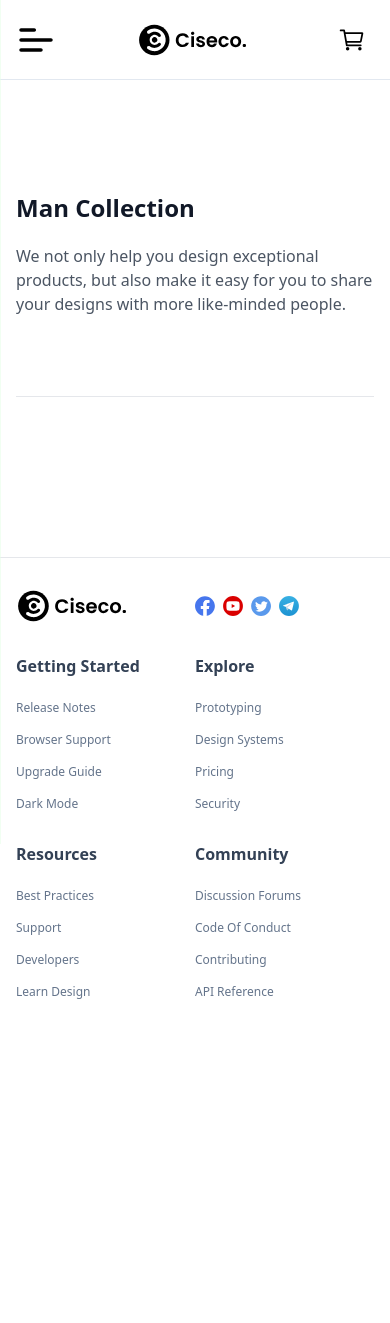
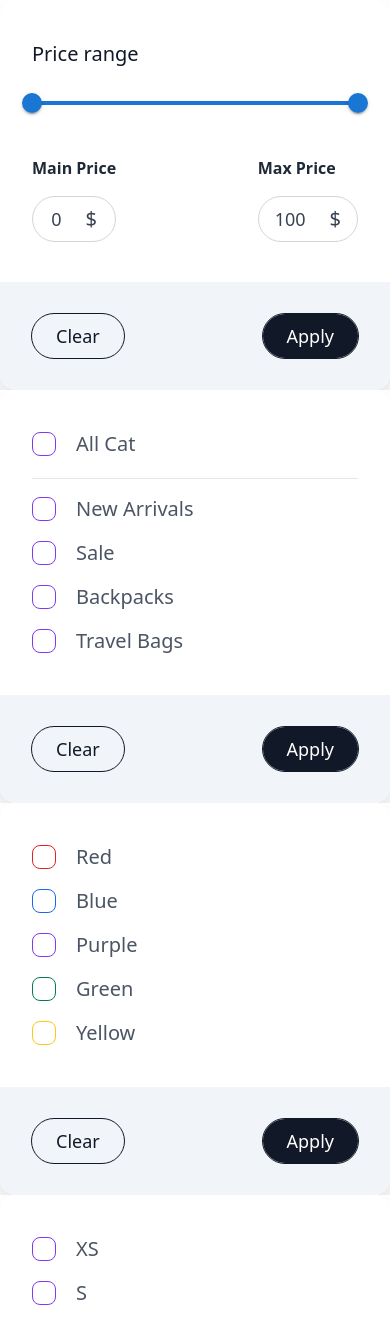
Before and after one commit to Abdallah-Sala7/store, a React (Create React App) app: page /product in a window 390 px wide. Shown: the top 1323 px of the page. Before the commit the page ends 1034 px from the top, so only its background shows below. Built offline with nearby package versions, Linux system fonts and the light colour scheme.

Commit message:
custom filter 4

```diff
--- a/src/components/product/Product.jsx
+++ b/src/components/product/Product.jsx
@@ -18,7 +18,6 @@ function Product() {
 
           <ProductFilter />
 
-
         </div>
       </header>
     </main>
--- a/src/components/product/productFilter.jsx
+++ b/src/components/product/productFilter.jsx
@@ -98,10 +98,11 @@ function ProductFilter() {
   }
 
   return (
-    <div className="hidden justify-between items-center md:flex ">
-      <div className="flex items-center gap-5">
-        <div className={`relative ${openRange ? '' : 'overflow-hidden'}`}>
-          <a href="#" onClick={handleOpenRange} className={`w-36 flex items-center justify-between py-2 px-4 border  rounded-full ${value[0] == 0 && value[1] == 100 ? 'border-gray-300' : 'bg-blue-50 border-blue-300'}`}>
+    <>
+      <div className=" absolute inset-0 z-50 bg-white w-full h-full flex justify-between items-center flex-wrap md:flex-nowrap md:static">
+        <div className="flex items-center flex-wrap  md:gap-5">
+          <div className={`relative w-full md:w-fit  ${openRange ? '' : 'overflow-hidden'}`}>
+            <a href="#" onClick={handleOpenRange} className={` hidden w-36 items-center justify-between py-2 px-4 border  rounded-full ${value[0] == 0 && value[1] == 100 ? 'border-gray-300' : 'bg-blue-50 border-blue-300'} md:flex `}>
               <img
                 src='./img/icons/filter/dollar-sign-solid.svg'
                 alt='filter price'
@@ -114,7 +115,7 @@ function ProductFilter() {
               </span>
             </a>
 
-          <div className={`absolute z-20 top-14 left-0 w-96 pt-10 bg-white rounded-2xl overflow-hidden shadow-2xl transition duration-500  ${openRange ? 'opacity-100 translate-y-0' : 'opacity-0 translate-y-5'}`}>
+            <div className={`static top-14 left-0 z-20 w-full pt-10 bg-white rounded-2xl overflow-hidden shadow-2xl transition duration-500 md:w-96  ${openRange ? 'md:opacity-100 md:translate-y-0' : 'md:opacity-0 md:translate-y-5'} md:absolute `}>
               <div className="px-8 mb-10">
                 <h2 className='text-xl font-medium first-letter:capitalize text-gray-900 mb-5 whitespace-nowrap'>
                   price range
@@ -178,11 +179,11 @@ function ProductFilter() {
               </div>
             </div>
 
-          <div onClick={handleOpenRange} className={`fixed inset-0 z-10 ${openRange ? '' : 'hidden'}`}></div>
+            <div onClick={handleOpenRange} className={`fixed inset-0 z-10 hidden ${openRange ? 'md:block' : ''}`}></div>
           </div>
 
-        <div className={`relative ${openCat ? '' : 'overflow-hidden'}`}>
-          <a href="#" onClick={handleOpenCat} className={`flex items-center justify-center py-2 px-4 rounded-full border ${catValue.length > 0 ? 'bg-blue-50 border-blue-300':'border-gray-300'}`}>
+          <div className={`relative w-full md:w-fit ${openCat ? '' : 'overflow-hidden'}`}>
+            <a href="#" onClick={handleOpenCat} className={`hidden items-center justify-center py-2 px-4 rounded-full border ${catValue.length > 0 ? 'bg-blue-50 border-blue-300':'border-gray-300'} md:flex`}>
               <img
                 src='./img/icons/filter/document-text-outline.svg'
                 alt='filter price'
@@ -195,7 +196,7 @@ function ProductFilter() {
               </span>
             </a>
 
-          <div className={`absolute top-14 left-0 z-20 w-96 pt-10 bg-white rounded-2xl overflow-hidden shadow-2xl transition duration-500  ${openCat ? 'opacity-100 translate-y-0' : 'opacity-0 translate-y-5'}`}>
+            <div className={`static top-14 left-0 z-20 w-full pt-10 bg-white rounded-2xl overflow-hidden shadow-2xl transition duration-500 md:w-96  ${openCat ? 'md:opacity-100 md:translate-y-0' : 'md:opacity-0 md:translate-y-5'} md:absolute`}>
               <ul className="px-8 mb-10">
                 <li className='flex items-center pb-5 mb-4 border-b border-gray-200'>
                   <input
@@ -284,11 +285,11 @@ function ProductFilter() {
               </div>
             </div>
 
-          <div onClick={handleOpenCat} className={`fixed inset-0 z-10 ${openCat? '' : 'hidden'}`}></div>
+            <div onClick={handleOpenCat} className={`hidden fixed inset-0 z-10 ${openCat? 'md:block' : ''}`}></div>
           </div>
 
-        <div className={`relative ${openColor ? '' : 'overflow-hidden'}`}>
-          <a href="#" onClick={handleOpenColor} className={`flex items-center justify-center py-2 px-4 rounded-full border ${colorValue.length > 0 ? 'bg-blue-50 border-blue-300':'border-gray-300'}`}>
+          <div className={`relative w-full md:w-fit ${openColor ? '' : 'overflow-hidden'}`}>
+            <a href="#" onClick={handleOpenColor} className={`hidden items-center justify-center py-2 px-4 rounded-full border ${colorValue.length > 0 ? 'bg-blue-50 border-blue-300':'border-gray-300'} md:flex`}>
               <img
                 src='./img/icons/filter/color-fill-outline.svg'
                 alt='filter price'
@@ -301,7 +302,7 @@ function ProductFilter() {
               </span>
             </a>
 
-          <div className={`absolute top-14 left-0 z-20 w-96 pt-10 bg-white rounded-2xl overflow-hidden shadow-2xl transition duration-500  ${openColor ? 'opacity-100 translate-y-0' : 'opacity-0 translate-y-5'}`}>
+            <div className={`static top-14 left-0 z-20 w-full pt-10 bg-white rounded-2xl overflow-hidden shadow-2xl transition duration-500 md:w-96  ${openColor ? 'md:opacity-100 md:translate-y-0' : 'md:opacity-0 md:translate-y-5'} md:absolute`}>
               <ul className="px-8 mb-10">
                 <li className='flex items-center mb-4'>
                   <input
@@ -390,11 +391,11 @@ function ProductFilter() {
               </div>
             </div>
 
-          <div onClick={handleOpenColor} className={`fixed inset-0 z-10 ${openColor ? '' : 'hidden'}`}></div>
+            <div onClick={handleOpenColor} className={`inset-0 z-10 hidden fixed ${openColor ? 'md:block' : ''}`}></div>
           </div>
 
-        <div className={`relative ${openSize ? '' : 'overflow-hidden'}`}>
-          <a href="#" onClick={handleOpenSize} className={`flex items-center justify-center py-2 px-4 rounded-full border ${sizeValue.length > 0 ? 'bg-blue-50 border-blue-300':'border-gray-300'}`}>
+          <div className={`relative w-full md:w-fit ${openSize ? '' : 'overflow-hidden'}`}>
+            <a href="#" onClick={handleOpenSize} className={` hidden items-center justify-center py-2 px-4 rounded-full border md:flex ${sizeValue.length > 0 ? 'bg-blue-50 border-blue-300':'border-gray-300'} `}>
               <img
                 src='./img/icons/filter/resize-outline.svg'
                 alt='filter price'
@@ -407,7 +408,7 @@ function ProductFilter() {
               </span>
             </a>
 
-          <div className={`absolute top-14 left-0 z-20 w-96 pt-10 bg-white rounded-2xl overflow-hidden shadow-2xl transition duration-500  ${openSize ? 'opacity-100 translate-y-0' : 'opacity-0 translate-y-5'}`}>
+            <div className={`static top-14 left-0 z-20 w-full pt-10 bg-white rounded-2xl overflow-hidden shadow-2xl transition duration-500 md:w-96 md:absolute  ${openSize ? 'md:opacity-100 md:translate-y-0' : 'md:opacity-0 md:translate-y-5'}`}>
               <ul className="px-8 mb-10">
                 <li className='flex items-center mb-4'>
                   <input
@@ -496,12 +497,12 @@ function ProductFilter() {
               </div>
             </div>
 
-          <div onClick={handleOpenSize} className={`fixed inset-0 z-10 ${openSize? '' : 'hidden'}`}></div>
+            <div onClick={handleOpenSize} className={`fixed inset-0 z-10 hidden ${openSize? 'md:block' : ''}`}></div>
           </div>
         </div>
 
-      <div className={`relative ${openSort ? '' : 'overflow-hidden'}`}>
-        <a href="#" onClick={handleOpenSort} className={`flex items-center justify-center py-2 px-4 rounded-full border ${sortValue.length > 0 ? 'bg-blue-50 border-blue-300':'border-gray-300'}`}>
+        <div className={`relative w-full md:w-fit ${openSort ? '' : 'overflow-hidden'}`}>
+          <a href="#" onClick={handleOpenSort} className={`hidden items-center justify-center py-2 px-4 rounded-full border md:flex ${sortValue.length > 0 ? 'bg-blue-50 border-blue-300':'border-gray-300'}`}>
             <img
               src='./img/icons/filter/swap-vertical-outline.svg'
               alt='filter price'
@@ -514,7 +515,7 @@ function ProductFilter() {
             </span>
           </a>
 
-        <div className={`absolute top-14 right-0 z-20 w-96 pt-10 bg-white rounded-2xl overflow-hidden shadow-2xl transition duration-500  ${openSort ? 'opacity-100 translate-y-0' : 'opacity-0 translate-y-5'}`}>
+          <div className={`static top-14 right-0 z-20 w-full pt-10 bg-white rounded-2xl overflow-hidden shadow-2xl transition duration-500 md:absolute md:w-96  ${openSort ? 'md:opacity-100 md:translate-y-0' : 'md:opacity-0 md:translate-y-5'}`}>
             <ul className="px-8 mb-10">
               <li className='flex items-center pb-5 mb-4 border-b border-gray-200'>
                 <input
@@ -603,9 +604,10 @@ function ProductFilter() {
             </div>
           </div>
 
-        <div onClick={handleOpenSort} className={`fixed inset-0 z-10 ${openSort? '' : 'hidden'}`}></div>
+          <div onClick={handleOpenSort} className={`fixed inset-0 z-10 hidden ${openSort? 'md:block' : ''}`}></div>
         </div>
       </div>
+    </>
   )
 }
 
```
Lines whose indentation alone changed are shown as unchanged.
